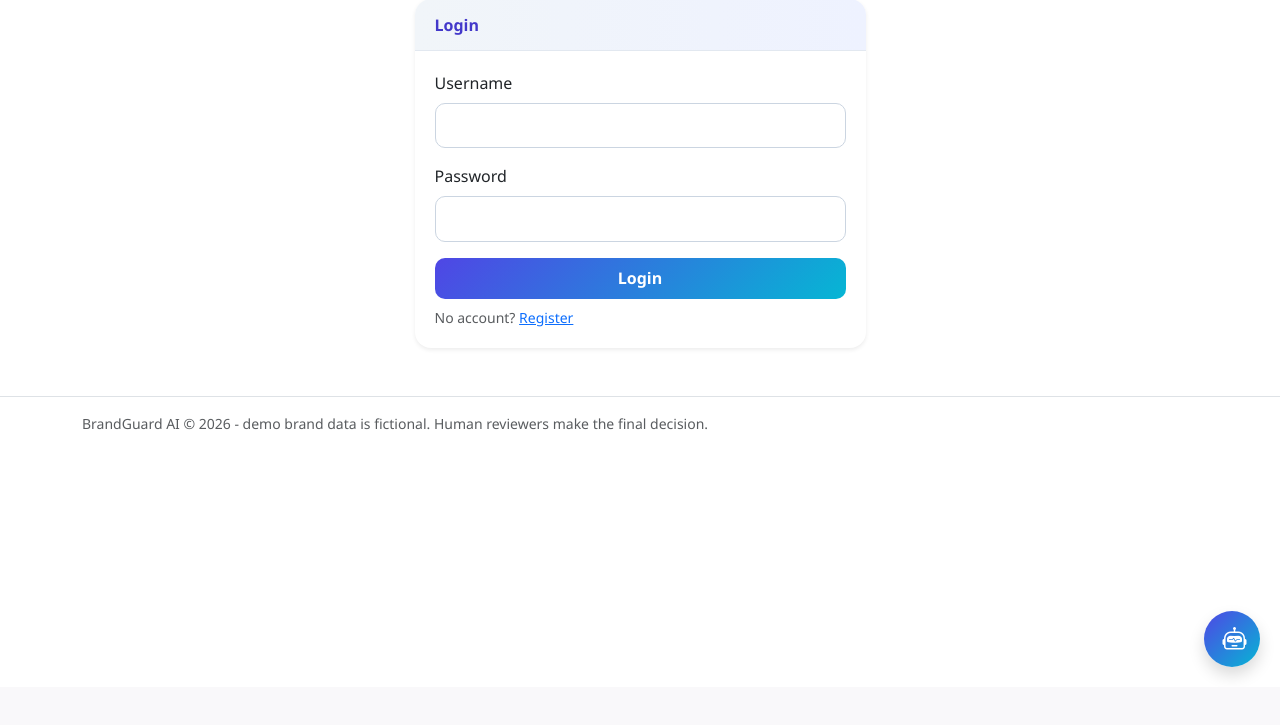
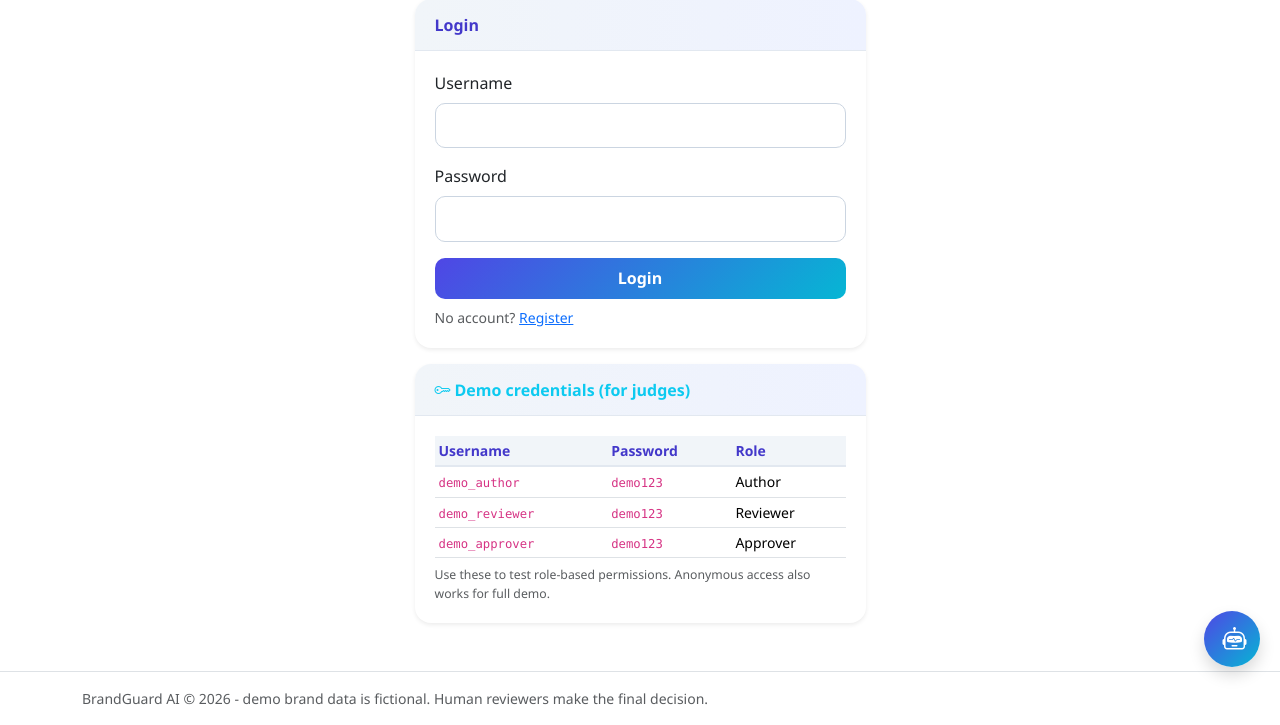
Before and after one commit to akshita-97/brandguard-ai, a Flask app: page /login in a window 1280 px wide. Shown: the part 113-838 px from the top of the page. Before the commit the page ends 787 px from the top, so only its background shows below. Run offline with Flask 3, Linux system fonts and the light colour scheme.

Commit message:
Add demo accounts (demo_author/reviewer/approver, password demo123) seeded in DB, shown on login page

```diff
--- a/FlaskWebProject1/db.py
+++ b/FlaskWebProject1/db.py
@@ -243,12 +243,31 @@ def row_to_dict(row):
     return {k: row[k] for k in row.keys()}
 
 
+def _seed_demo_users():
+    # Create demo accounts for judges (idempotent)
+    demos = [
+        ("demo_author", "demo123", "author", "Demo Author"),
+        ("demo_reviewer", "demo123", "reviewer", "Demo Reviewer"),
+        ("demo_approver", "demo123", "approver", "Demo Approver"),
+    ]
+    for username, password, role, display in demos:
+        existing = None
+        conn = get_connection()
+        try:
+            existing = conn.execute("SELECT id FROM users WHERE username = ?", (username,)).fetchone()
+        finally:
+            conn.close()
+        if not existing:
+            create_user(username, password, role, display)
+
+
 def seed_if_empty():
     with db_cursor() as cur:
         count = cur.execute("SELECT COUNT(*) FROM brand_profiles").fetchone()[0]
         if count and count > 0:
             for (pid,) in cur.execute("SELECT id FROM brand_profiles").fetchall():
                 _seed_colors_assets(cur, pid)
+            _seed_demo_users()
             return
 
     with db_cursor() as cur:
@@ -292,6 +311,8 @@ def seed_if_empty():
             )
 
         _seed_colors_assets(cur, profile_id)
+
+    _seed_demo_users()
 
 
 def create_user(username, password, role="author", display_name=None):
--- a/FlaskWebProject1/templates/login.html
+++ b/FlaskWebProject1/templates/login.html
@@ -24,6 +24,25 @@
   </div>
 </div>
 
+<!-- Demo credentials for judges -->
+<div class="row justify-content-center mt-3">
+  <div class="col-md-5">
+    <div class="card shadow-sm border-info">
+      <div class="card-header fw-semibold text-info"><i class="bi bi-key me-1"></i>Demo credentials (for judges)</div>
+      <div class="card-body small">
+        <table class="table table-sm mb-0">
+          <thead><tr><th>Username</th><th>Password</th><th>Role</th></tr></thead>
+          <tbody>
+            <tr><td><code>demo_author</code></td><td><code>demo123</code></td><td>Author</td></tr>
+            <tr><td><code>demo_reviewer</code></td><td><code>demo123</code></td><td>Reviewer</td></tr>
+            <tr><td><code>demo_approver</code></td><td><code>demo123</code></td><td>Approver</td></tr>
+          </tbody>
+        </table>
+        <p class="text-muted small mt-2 mb-0">Use these to test role-based permissions. Anonymous access also works for full demo.</p>
+      </div>
+    </div>
+  </div>
+</div>
 <!-- Invalid credentials popup -->
 {% if error %}
 <div class="modal fade show" id="errorModal" tabindex="-1" style="display:block; background:rgba(0,0,0,0.5);" aria-modal="true" role="dialog">
```
Also changed, not shown: README.md.
